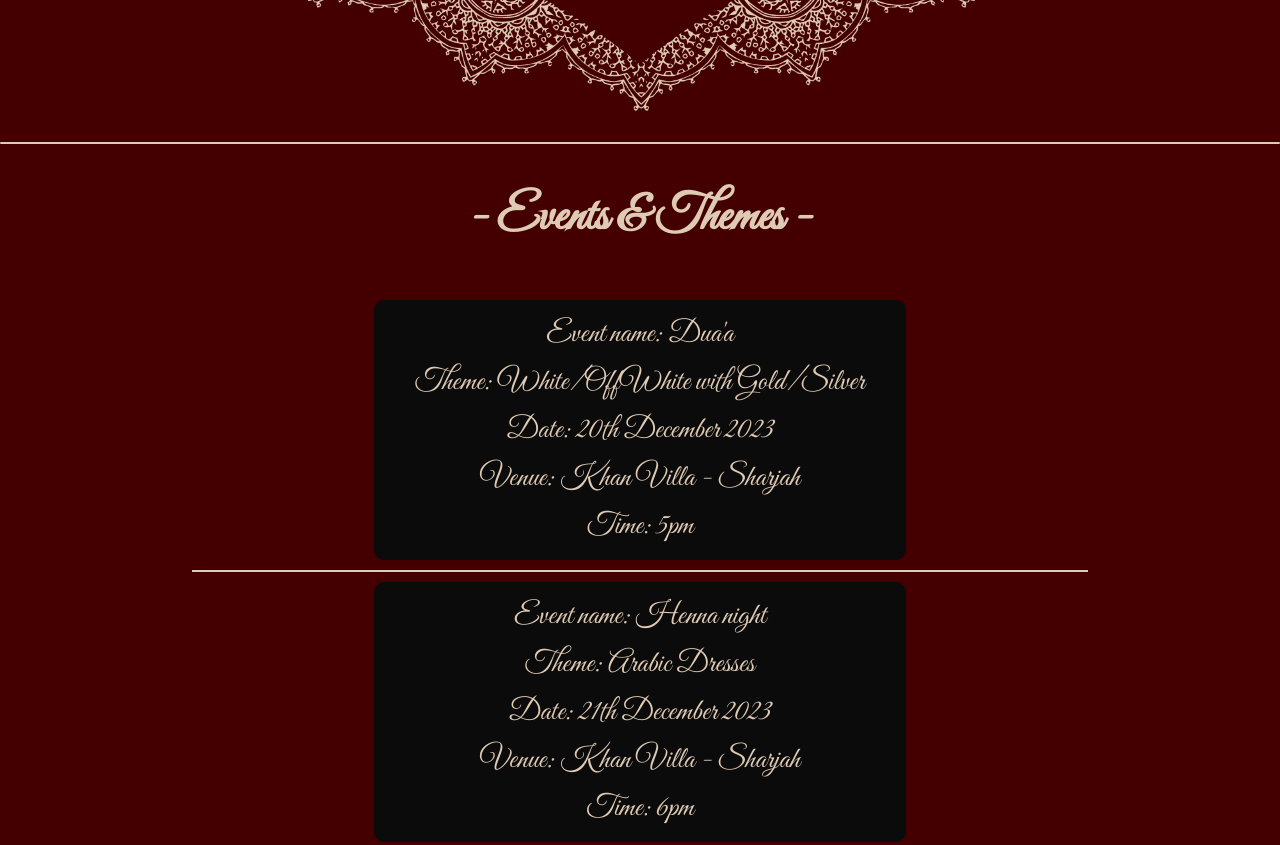
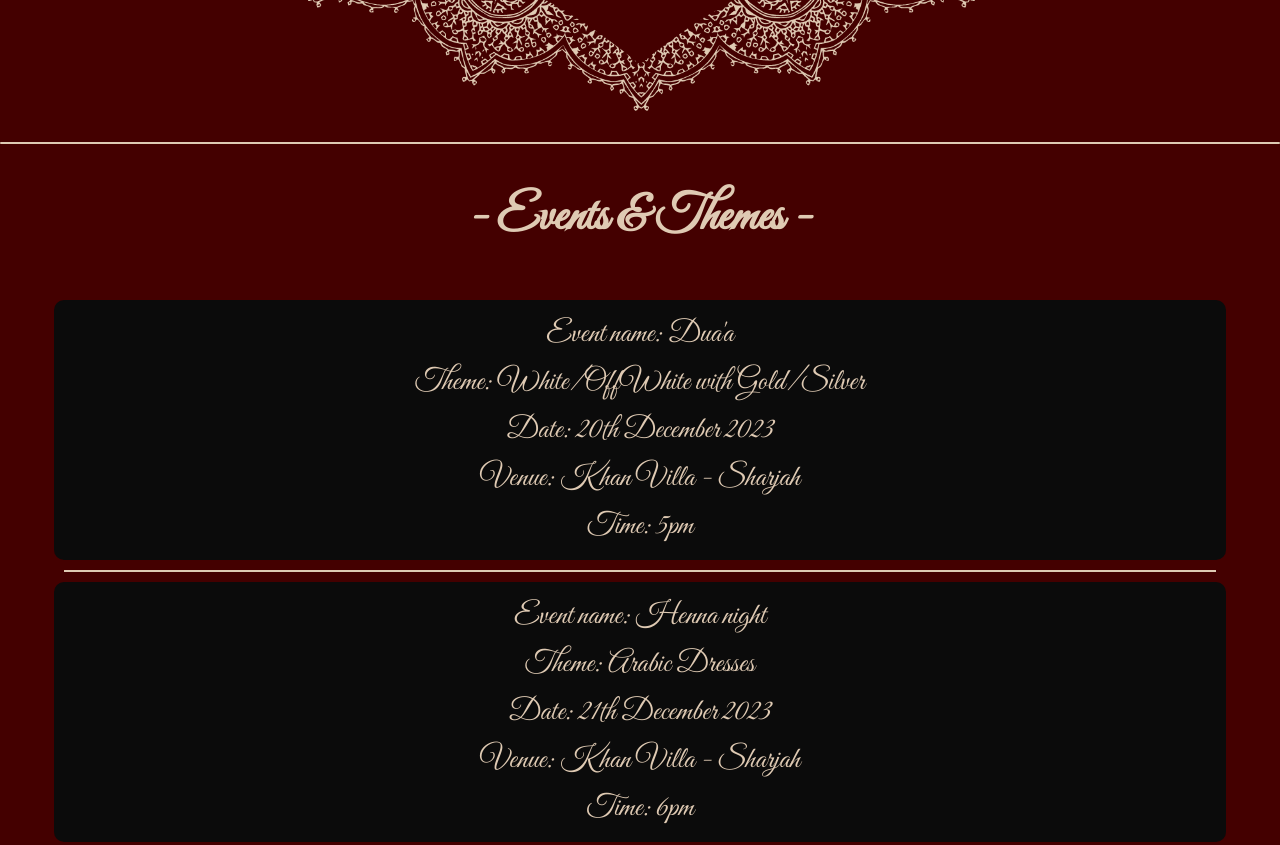
Before and after one commit to jazim-hammad/wedding-invitation, a plain HTML site: page index.html in a window 1280 px wide. Shown: the part 1144-1989 px from the top of the page. Drawn offline with nearby package versions, Linux system fonts and the light colour scheme.

Commit message:
Add files via upload

```diff
--- a/style.scss
+++ b/style.scss
@@ -48,7 +48,7 @@ body {
         background-color: rgb(11, 11, 11);
         border-radius: 10px;
         margin: 10px;
-        width: 40%;
+        width: 90%;
         &:hover {
           transform: scale(1.02);
           transition: 500ms;
@@ -62,7 +62,7 @@ body {
       }
 
       .line {
-        width: 70%;
+        width: 90%;
         height: 2px;
         background-color: #dfcab3;
       }
```
Also changed, not shown: style.css.
